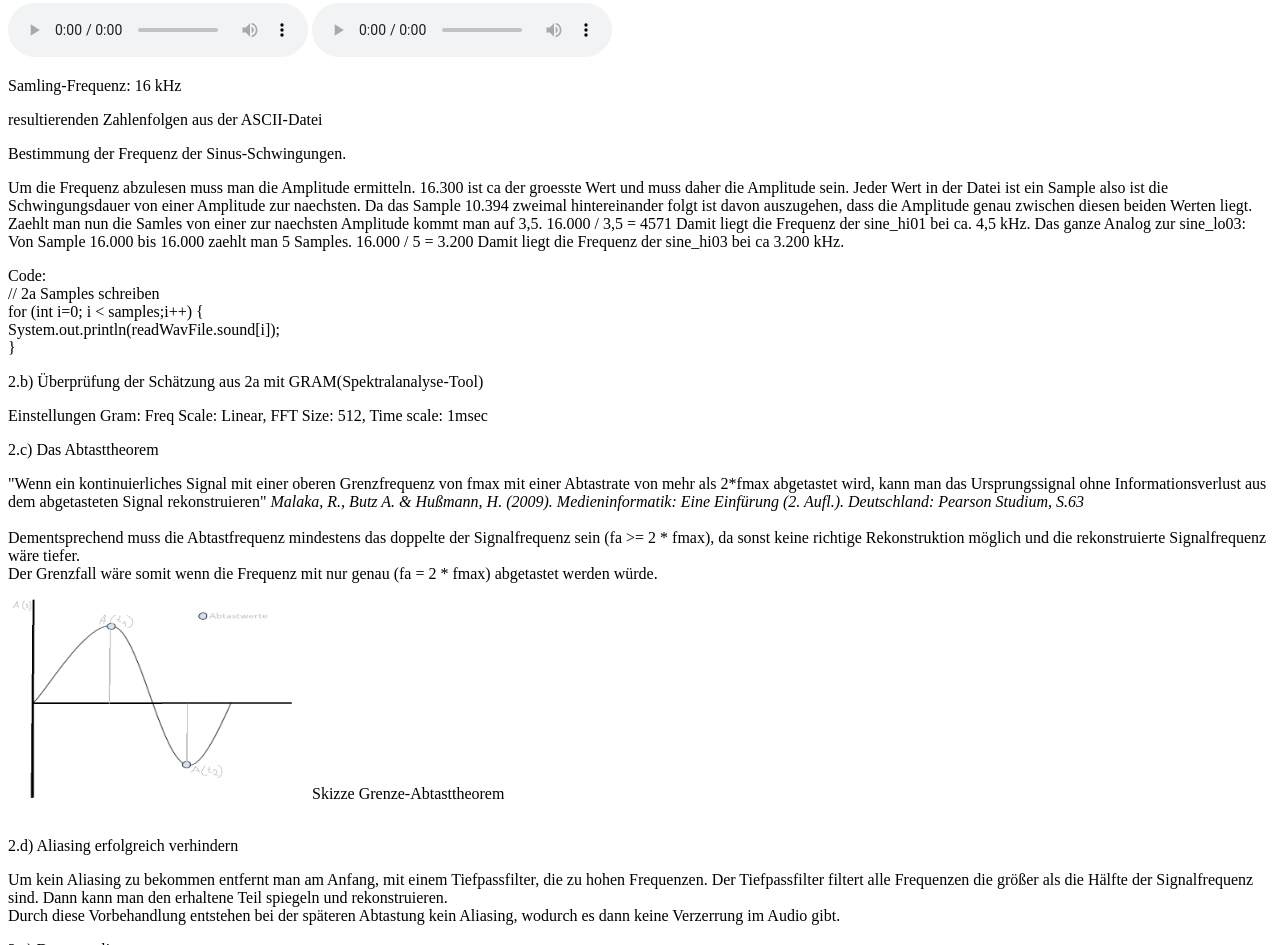
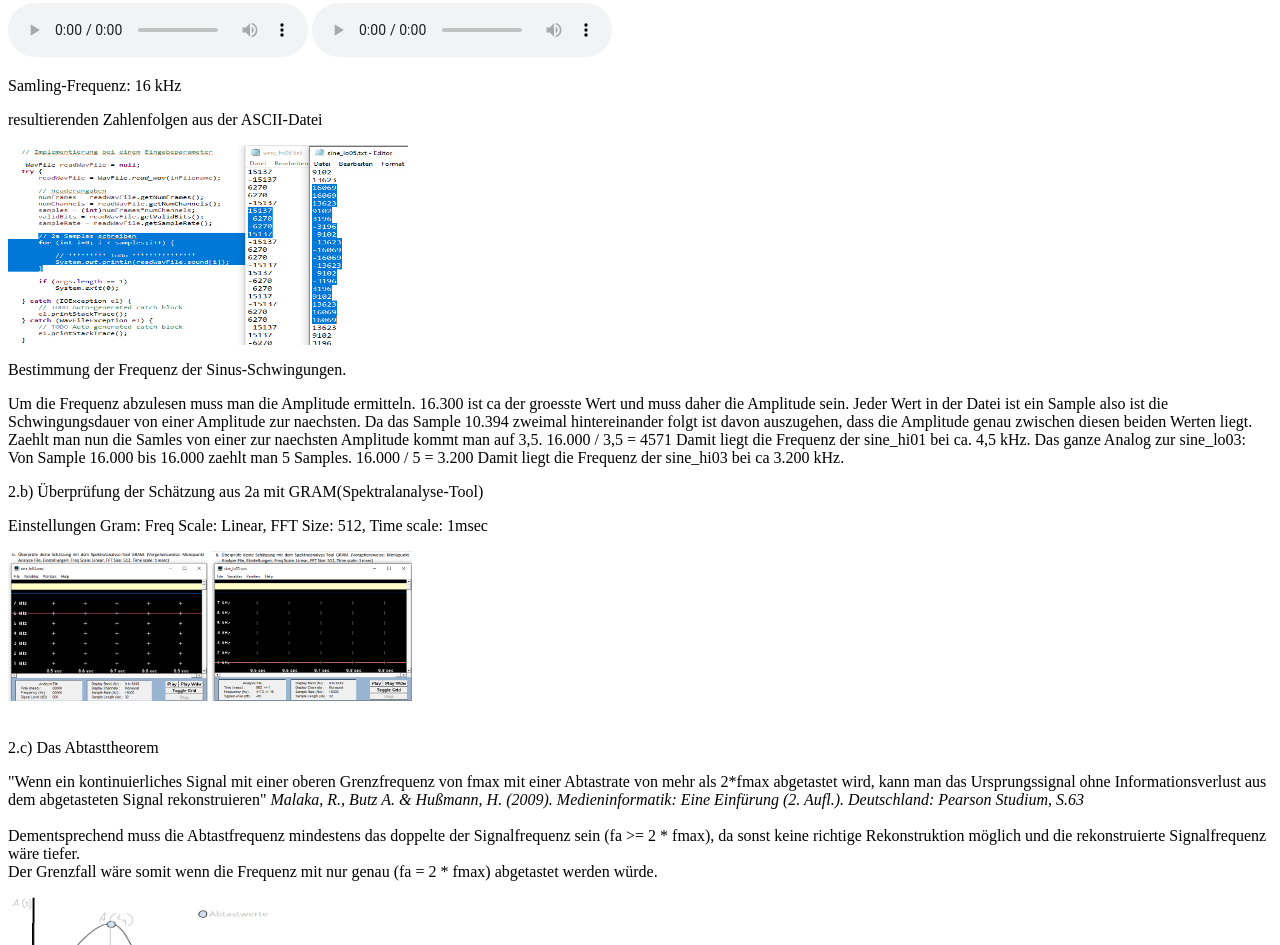
Before and after one commit to ZacUpshure/Medientechnologien_Mixdorf, a plain HTML site: page ue1.html in a window 1280 px wide. Shown: the part 1095-2040 px from the top of the page. Drawn offline with Linux system fonts and the light colour scheme.

Commit message:
einfügen der Ascii tabelle und gram screens

```diff
--- a/ue1.html
+++ b/ue1.html
@@ -78,12 +78,9 @@ sine_lo05.wav
 <br>
 <p>Samling-Frequenz: 16 kHz</p>
 <p>resultierenden Zahlenfolgen aus der ASCII-Datei</p>
-<!--  BItte die Screens per Namenskonvention in den ordner packen !!!!!!!!!!!!!!!!!!!!!
 
-<img src="./pics/screen_sine_hi03_ascii.png"  alt="Musik_06" width="200" height="150">
-<img src="./pics/screen_sine_lo05_ascii.png"  alt="Musik_06" width="200" height="150">
+<img src="./pics/sine_hi03_lo05_ascii.png"  alt="Musik_06" width="400" height="200">
 
--->
 <p>Bestimmung der Frequenz der Sinus-Schwingungen.</p>
 <p>
         Um die Frequenz abzulesen muss man die Amplitude ermitteln.
@@ -98,6 +95,7 @@ sine_lo05.wav
         16.000 / 5 = 3.200
         Damit liegt die Frequenz der sine_hi03 bei ca 3.200 kHz.
 </p>
+<!-- von Arron
 <p>Code:
         <br/>
         // 2a Samples schreiben	<br/>
@@ -105,15 +103,15 @@ sine_lo05.wav
                 System.out.println(readWavFile.sound[i]);<br/>
         }<br/>
 </p>
+-->
 
 <p>2.b) Überprüfung der Sch&auml;tzung aus 2a mit GRAM(Spektralanalyse-Tool)</p>
 <p>Einstellungen Gram: Freq Scale: Linear, FFT Size: 512, Time scale: 1msec</p>
-<!--  BItte die Screens per Namenskonvention in den ordner packen !!!!!!!!!!!!!!!!!!!!!
 
-<img src="./pics/screen_sine_hi03_gram.png"  alt="hi03" width="200" height="150">
-<img src="./pics/screen_sine_lo05_gram.png"  alt="lo05" width="200" height="150">
 
--->
+<img src="./pics/sine_hi03_gram.png"  alt="hi03" width="200" height="150">
+<img src="./pics/sine_lo05_gram.png"  alt="lo05" width="200" height="150">
+<br><br>
 <p>2.c) Das Abtasttheorem</p>
 <p>
         "Wenn ein kontinuierliches Signal mit einer oberen Grenzfrequenz von fmax mit einer Abtastrate
```
Also changed, not shown: pics/sine_hi03_ascii.png (added), pics/sine_hi03_gram.png (added), pics/sine_hi03_lo05_ascii.png (added), pics/sine_lo05_gram.png (added).
